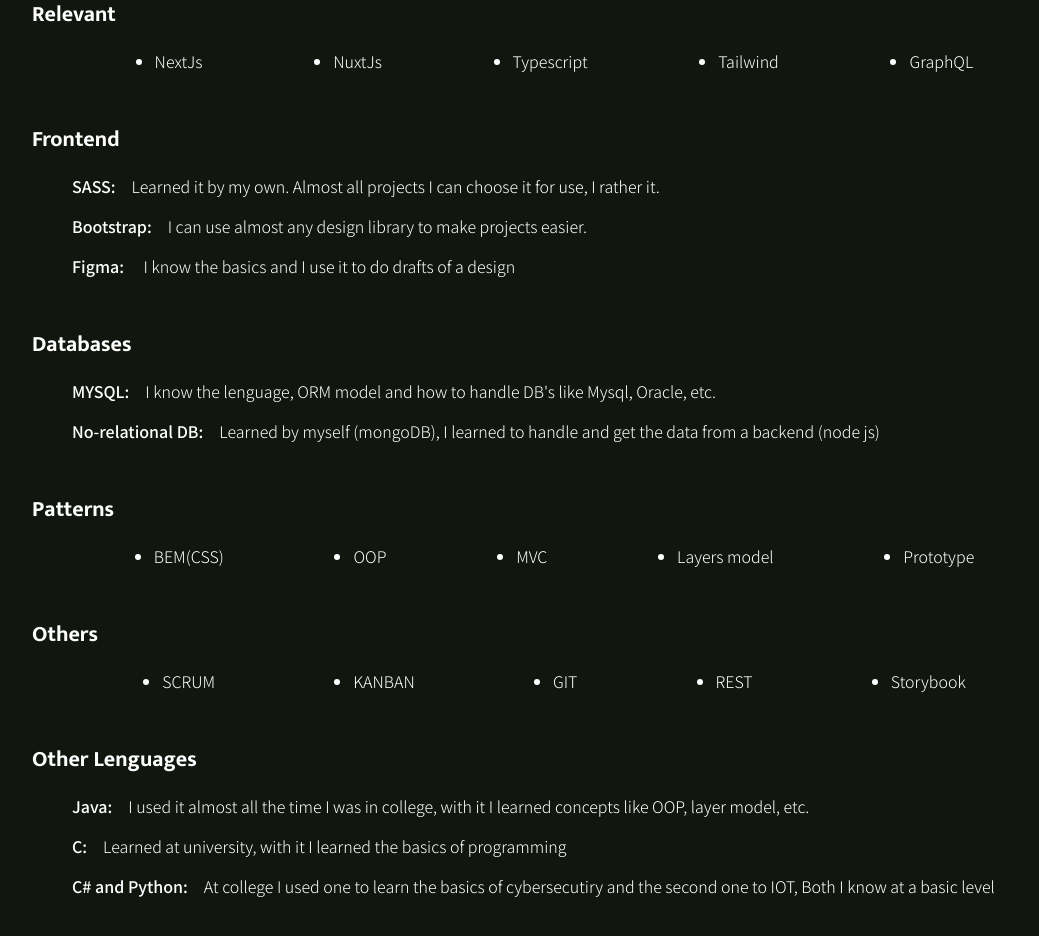
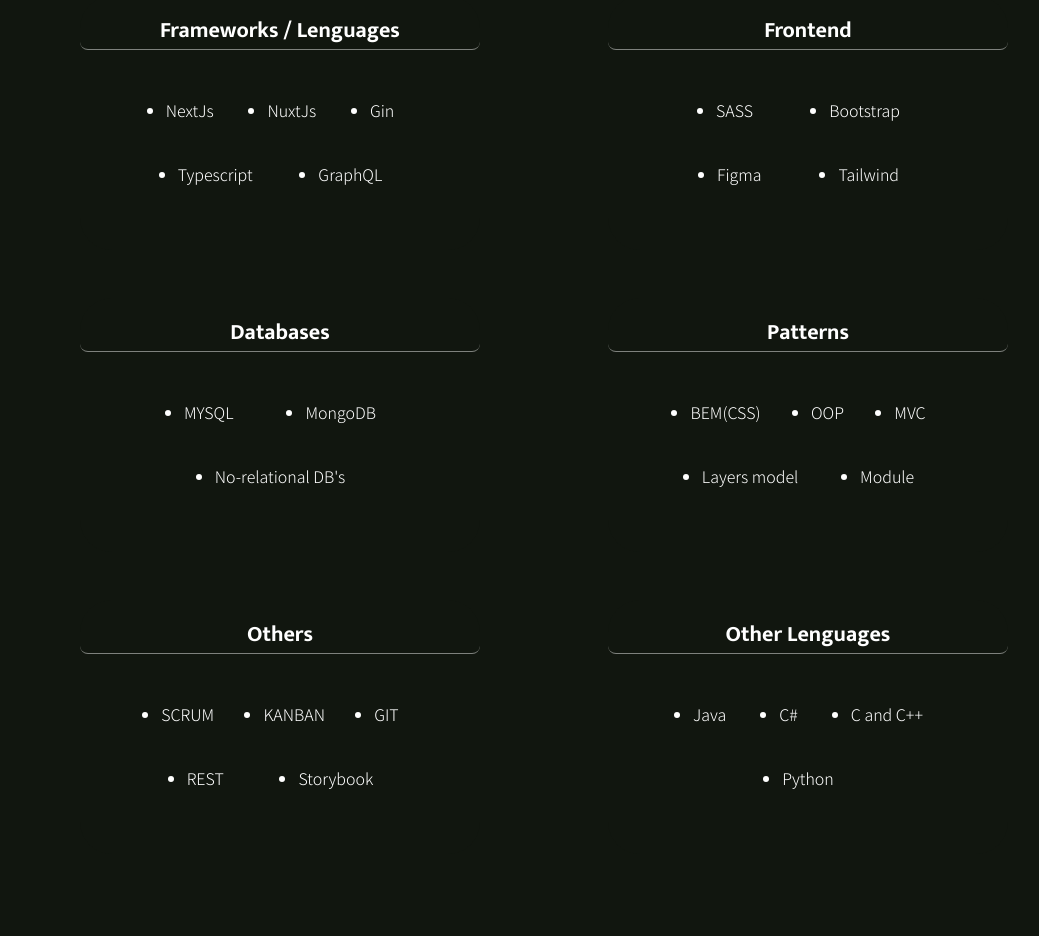
Before and after one commit to MateoRNV/portfolio, a SvelteKit app: page /skills in a window 1280 px wide. Shown: the part 860-1796 px from the top of the page, without its empty margins (96-1135 px from the left). Built offline with nearby package versions, Linux system fonts and the light colour scheme; a web font is replaced by a local one.

Commit message:
Divided skills page into components

```diff
--- a/src/components/Index/Experience.svelte
+++ b/src/components/Index/Experience.svelte
@@ -6,7 +6,7 @@
     technologies
   </p>
   <ul>
-    <li>Front-end Dev | Lexir Inc : Jan-22 | Nov - 22</li>
+    <li>Front-end Dev | Lexir Inc : Jan-22 | Dec - 22</li>
     <li>Freelance: Sep-21 | Jan - 22</li>
     <li>Courses and Certifications: Sep - 21 | Current</li>
     <li>Internship: Mar - 21 | Jun - 21</li>
--- /dev/null
+++ b/src/components/Skills/Cards.svelte
@@ -0,0 +1,189 @@
+<script>
+  import { fade } from "svelte/transition";
+
+  // Icons
+  import Icon from "svelte-icon/Icon.svelte";
+  import icons from "../../libs/icons__svg.js";
+
+  // imports cards
+  import VueCard from "../../components/Skills/Cards/VueCard.svelte";
+  import SvelteCard from "../../components/Skills/Cards/SvelteCard.svelte";
+  import ReactCard from "../../components/Skills/Cards/ReactCard.svelte";
+  import NodeCard from "../../components/Skills/Cards/NodeCard.svelte";
+  import LaravelCard from "../../components/Skills/Cards/LaravelCard.svelte";
+
+  const skills = icons.svgSkillsCard;
+
+  let currentCard = "vue";
+</script>
+
+<div in:fade={{ duration: 2000, delay: 1000 }} out:fade class="skills flex">
+  {#each skills as { name, svg, icon, color, experience }}
+    <div
+      class="skill"
+      class:active={currentCard === name}
+      on:click={() => (currentCard = name)}
+      style="background-color: {color}; background-image: url({svg});"
+    >
+      {#if currentCard == name}
+        <div
+          class="card__main"
+          style="--scrollBarColor: {color}"
+          in:fade={{ duration: 1000, delay: 500 }}
+        >
+          {#if currentCard == "vue"}
+            <VueCard />
+          {:else if currentCard == "svelte"}
+            <SvelteCard />
+          {:else if currentCard == "react"}
+            <ReactCard />
+          {:else if currentCard == "node"}
+            <NodeCard />
+          {:else if currentCard == "laravel"}
+            <LaravelCard />
+          {/if}
+        </div>
+      {/if}
+
+      <!-- Card header -->
+      <div class="card__icon"><Icon data={icon} /></div>
+      <div class="card__info">
+        <div class="card__info__title flex">
+          <h3>{name}</h3>
+          <span>{experience}</span>
+        </div>
+      </div>
+    </div>
+  {/each}
+</div>
+
+<style lang="scss">
+  // skills section
+  .skills {
+    gap: 1rem;
+    justify-content: space-between;
+    margin: 0 auto;
+    width: 65%;
+    height: 65vh;
+
+    @media (max-width: 1025px) {
+      width: 85%;
+    }
+  }
+  .skill {
+    display: flex;
+    justify-content: center;
+    position: relative;
+    min-width: 3.5rem;
+    height: 100%;
+    border-radius: 40px;
+    background-position: center;
+    background-repeat: no-repeat;
+
+    transition: flex-grow 0.7s ease-out;
+  }
+  .active {
+    flex-grow: 1;
+    justify-content: flex-start;
+    padding: 0 1.5rem;
+  }
+  .card__info {
+    display: none;
+
+    transition: all 0.7s ease-out;
+
+    h3 {
+      display: inline-block;
+      margin: 0;
+    }
+  }
+  .active .card__info {
+    width: 80%;
+    display: flex;
+    align-items: flex-end;
+    position: absolute;
+    bottom: 0;
+    padding: 1rem 2rem;
+
+    .card__info__title {
+      margin-left: 1.5rem;
+      display: flex;
+      flex-direction: column;
+
+      h3 {
+        font-size: 18px;
+        text-transform: capitalize;
+      }
+      span {
+        font-size: 14px;
+      }
+    }
+
+    // border: 1px solid white;
+  }
+  //cards style and scrollbar
+  .card__main {
+    display: none;
+    transition: all 0.7s ease-out;
+    max-height: 19rem;
+    overflow-y: auto;
+    scrollbar-width: thin;
+    scrollbar-color: var(--scrollBarColor) transparent;
+  }
+  .card__main::-webkit-scrollbar {
+    width: 0.5rem;
+  }
+  .card__main::-webkit-scrollbar-track {
+    background-color: rgba(0, 0, 0, 0.05);
+    border-radius: 100px;
+  }
+  .card__main::-webkit-scrollbar-thumb {
+    border-radius: 100px;
+    background-color: var(--scrollBarColor);
+  }
+  .active .card__main {
+    display: flex;
+    flex-direction: column;
+    position: absolute;
+    padding: 0 1rem;
+    top: 7%;
+  }
+  .card__icon {
+    position: absolute;
+    bottom: 5%;
+    margin: auto;
+    display: flex;
+    justify-content: center;
+    align-items: center;
+    min-width: 40px;
+    max-width: 40px;
+    height: 40px;
+    border-radius: 100%;
+    background-color: #212123;
+  }
+  //card opacity on click
+  .skill.active::before {
+    content: "";
+    position: absolute;
+    top: 0px;
+    right: 0px;
+    bottom: 0px;
+    left: 0px;
+    border-radius: 40px;
+    background-color: rgba(0, 0, 0, 0.5);
+  }
+
+  //mobile
+  @media (max-width: 800px) {
+    .skills {
+      flex-direction: column !important;
+      height: 90vh;
+    }
+    .card__main {
+      max-height: 68%;
+    }
+    .skill {
+      height: 9%;
+    }
+  }
+</style>
--- a/src/routes/skills/+page.svelte
+++ b/src/routes/skills/+page.svelte
@@ -1,26 +1,15 @@
 <script>
   import { onMount } from "svelte";
-
-  // Icons
-  import Icon from "svelte-icon/Icon.svelte";
-  import icons from "../../libs/icons__svg.js";
 
   // Animations
   import animations from "../../libs/header__animations";
   import { fade } from "svelte/transition";
 
-  // imports cards
-  import VueCard from "../../components/Cards/VueCard.svelte";
-  import SvelteCard from "../../components/Cards/SvelteCard.svelte";
-  import ReactCard from "../../components/Cards/ReactCard.svelte";
-  import NodeCard from "../../components/Cards/NodeCard.svelte";
-  import LaravelCard from "../../components/Cards/LaravelCard.svelte";
+  import Cards from "../../components/Skills/Cards.svelte";
 
-  const skills = icons.svgSkillsCard;
   const typewriter = animations.typewriter;
 
   let init = false;
-  let currentCard = "vue";
   let y;
 
   onMount(() => {
@@ -43,45 +32,7 @@
     >
   </div>
 
-  <div in:fade={{ duration: 2000, delay: 1000 }} out:fade class="skills flex">
-    {#each skills as { name, svg, icon, color, experience }}
-      <div
-        class="skill"
-        class:active={currentCard === name}
-        on:click={() => (currentCard = name)}
-        style="background-color: {color}; background-image: url({svg});"
-      >
-        {#if currentCard == name}
-          <div
-            class="card__main"
-            style="--scrollBarColor: {color}"
-            in:fade={{ duration: 1000, delay: 500 }}
-          >
-            {#if currentCard == "vue"}
-              <VueCard />
-            {:else if currentCard == "svelte"}
-              <SvelteCard />
-            {:else if currentCard == "react"}
-              <ReactCard />
-            {:else if currentCard == "node"}
-              <NodeCard />
-            {:else if currentCard == "laravel"}
-              <LaravelCard />
-            {/if}
-          </div>
-        {/if}
-
-        <!-- Card header -->
-        <div class="card__icon"><Icon data={icon} /></div>
-        <div class="card__info">
-          <div class="card__info__title flex">
-            <h3>{name}</h3>
-            <span>{experience}</span>
-          </div>
-        </div>
-      </div>
-    {/each}
-  </div>
+  <Cards />
 
   <div class="more flex" in:fade={{ duration: 2000, delay: 1000 }} out:fade>
     <h2>More Skills</h2>
@@ -89,71 +40,64 @@
       In addition, I also have more skills that I have more or less knowledge
       of, so I will make a short descriptive list of them.
     </p>
-    <h3>Relevant</h3>
-    <ul class="non-description">
+    <div class="mini-cards-container">
+      <div class="mini-card">
+        <h3>Frameworks / Lenguages</h3>
+        <ul class="centered-list ">
           <li>NextJs</li>
           <li>NuxtJs</li>
+          <li>Gin</li>
           <li>Typescript</li>
-      <li>Tailwind</li>
           <li>GraphQL</li>
         </ul>
+      </div>
+      <div class="mini-card">
         <h3>Frontend</h3>
-    <ul>
-      <li>
-        <span>SASS:</span>Learned it by my own. Almost all projects I can choose
-        it for use, I rather it.
-      </li>
-      <li>
-        <span>Bootstrap:</span>I can use almost any design library to make
-        projects easier.
-      </li>
-      <li>
-        <span>Figma: </span>I know the basics and I use it to do drafts of a
-        design
-      </li>
+        <ul class="centered-list ">
+          <li>SASS</li>
+          <li>Bootstrap</li>
+          <li>Figma</li>
+          <li>Tailwind</li>
         </ul>
+      </div>
+      <div class="mini-card">
         <h3>Databases</h3>
-    <ul>
-      <li>
-        <span>MYSQL:</span>I know the lenguage, ORM model and how to handle DB's
-        like Mysql, Oracle, etc.
-      </li>
-      <li>
-        <span>No-relational DB:</span>Learned by myself (mongoDB), I learned to
-        handle and get the data from a backend (node js)
-      </li>
+        <ul class="centered-list ">
+          <li>MYSQL</li>
+          <li>MongoDB</li>
+          <li>No-relational DB's</li>
         </ul>
+      </div>
+      <div class="mini-card">
         <h3>Patterns</h3>
-    <ul class="non-description">
+        <ul class="centered-list ">
           <li>BEM(CSS)</li>
           <li>OOP</li>
           <li>MVC</li>
           <li>Layers model</li>
-      <li>Prototype</li>
+          <li>Module</li>
         </ul>
+      </div>
+      <div class="mini-card">
         <h3>Others</h3>
-    <ul class="non-description">
+        <ul class="centered-list ">
           <li>SCRUM</li>
           <li>KANBAN</li>
           <li>GIT</li>
           <li>REST</li>
           <li>Storybook</li>
         </ul>
+      </div>
+      <div class="mini-card">
         <h3>Other Lenguages</h3>
-    <ul>
-      <li>
-        <span>Java:</span>I used it almost all the time I was in college, with
-        it I learned concepts like OOP, layer model, etc.
-      </li>
-      <li>
-        <span>C:</span>Learned at university, with it I learned the basics of
-        programming
-      </li>
-      <li>
-        <span>C# and Python:</span>At college I used one to learn the basics of
-        cybersecutiry and the second one to IOT, Both I know at a basic level
-      </li>
+        <ul class="centered-list">
+          <li>Java</li>
+          <li>C#</li>
+          <li>C and C++</li>
+          <li>Python</li>
         </ul>
+      </div>
+    </div>
   </div>
 {/if}
 
@@ -175,120 +119,6 @@
     position: absolute;
     top: -5rem;
   }
-  // skills section
-  .skills {
-    gap: 1rem;
-    justify-content: space-between;
-    margin: 0 auto;
-    width: 65%;
-    height: 65vh;
-
-    @media (max-width: 1025px) {
-      width: 85%;
-    }
-  }
-  .skill {
-    display: flex;
-    justify-content: center;
-    position: relative;
-    min-width: 3.5rem;
-    height: 100%;
-    border-radius: 40px;
-    background-position: center;
-    background-repeat: no-repeat;
-
-    transition: flex-grow 0.7s ease-out;
-  }
-  .active {
-    flex-grow: 1;
-    justify-content: flex-start;
-    padding: 0 1.5rem;
-  }
-  .card__info {
-    display: none;
-
-    transition: all 0.7s ease-out;
-
-    h3 {
-      display: inline-block;
-      margin: 0;
-    }
-  }
-  .active .card__info {
-    width: 80%;
-    display: flex;
-    align-items: flex-end;
-    position: absolute;
-    bottom: 0;
-    padding: 1rem 2rem;
-
-    .card__info__title {
-      margin-left: 1.5rem;
-      display: flex;
-      flex-direction: column;
-
-      h3 {
-        font-size: 18px;
-        text-transform: capitalize;
-      }
-      span {
-        font-size: 14px;
-      }
-    }
-
-    // border: 1px solid white;
-  }
-  //cards style and scrollbar
-  .card__main {
-    display: none;
-    transition: all 0.7s ease-out;
-    max-height: 19rem;
-    overflow-y: auto;
-    scrollbar-width: thin;
-    scrollbar-color: var(--scrollBarColor) transparent;
-  }
-  .card__main::-webkit-scrollbar {
-    width: 0.5rem;
-  }
-  .card__main::-webkit-scrollbar-track {
-    background-color: rgba(0, 0, 0, 0.05);
-    border-radius: 100px;
-  }
-  .card__main::-webkit-scrollbar-thumb {
-    border-radius: 100px;
-    background-color: var(--scrollBarColor);
-  }
-  .active .card__main {
-    display: flex;
-    flex-direction: column;
-    position: absolute;
-    padding: 0 1rem;
-    top: 7%;
-  }
-  .card__icon {
-    position: absolute;
-    bottom: 5%;
-    margin: auto;
-    display: flex;
-    justify-content: center;
-    align-items: center;
-    min-width: 40px;
-    max-width: 40px;
-    height: 40px;
-    border-radius: 100%;
-    background-color: #212123;
-  }
-  //card opacity on click
-  .skill.active::before {
-    content: "";
-    position: absolute;
-    top: 0px;
-    right: 0px;
-    bottom: 0px;
-    left: 0px;
-    border-radius: 40px;
-    background-color: rgba(0, 0, 0, 0.5);
-  }
 
   // more skills section
   .more {
@@ -304,40 +134,61 @@
       text-align: start;
     }
     h3 {
-      margin: 2rem 0 0 0;
+      margin: 0;
       font-family: $mukta;
       font-size: 22px;
-      text-align: start;
+      text-align: center;
+      border-bottom: 1px solid rgba(255, 255, 255, 0.459);
+      border-radius: 0.5rem;
     }
-    ul {
-      margin: 0;
-    }
-    .non-description {
+
+    .mini-cards-container {
       display: flex;
       justify-content: space-evenly;
       flex-wrap: wrap;
-      gap: 0 3rem;
+      gap: 3rem;
+      margin: 2rem 0;
+    }
+    .mini-card {
+      position: relative;
+      width: 25rem;
+      margin: 0 2rem;
+      padding: 1rem 0;
+      z-index: 0;
+      border-radius: 2rem;
+      background: var(--bg-color);
+    }
+    .centered-list {
+      display: flex;
+      justify-content: space-evenly;
+      flex-wrap: wrap;
+      padding: 2rem 5rem;
+      gap: 2.5rem 3rem;
       list-style: outside;
     }
-    li {
-      margin: 1rem 0;
-      & > span {
-        margin-right: 1rem;
-        // text-decoration: underline;
-        font-weight: 500;
+
+    .mini-card:hover::after {
+      box-shadow: 0px 0px 5px rgb(0, 0, 0);
+      filter: blur(2px);
+      content: "";
+      position: absolute;
+      z-index: -1;
+      width: calc(100% + 5px);
+      height: calc(100% + 5px);
+      left: -2px;
+      top: -2px;
+      border-radius: 2rem;
     }
   }
+  @keyframes borderAnimation {
+    0% {
+      background-position: 83% 83%;
     }
-  @media (max-width: 800px) {
-    .skills {
-      flex-direction: column !important;
-      height: 90vh;
+    50% {
+      background-position: 50% 50%;
     }
-    .card__main {
-      max-height: 68%;
-    }
-    .skill {
-      height: 9%;
+    100% {
+      background-position: 10% 10%;
     }
   }
 </style>
```
Also changed, not shown: src/components/Skills/Cards/LaravelCard.svelte (renamed from src/components/Cards/LaravelCard.svelte), src/components/Skills/Cards/NodeCard.svelte (renamed from src/components/Cards/NodeCard.svelte), src/components/Skills/Cards/ReactCard.svelte (renamed from src/components/Cards/ReactCard.svelte), src/components/Skills/Cards/SvelteCard.svelte (renamed from src/components/Cards/SvelteCard.svelte), src/components/Skills/Cards/VueCard.svelte (renamed from src/components/Cards/VueCard.svelte). Lines whose indentation alone changed are shown as unchanged.
